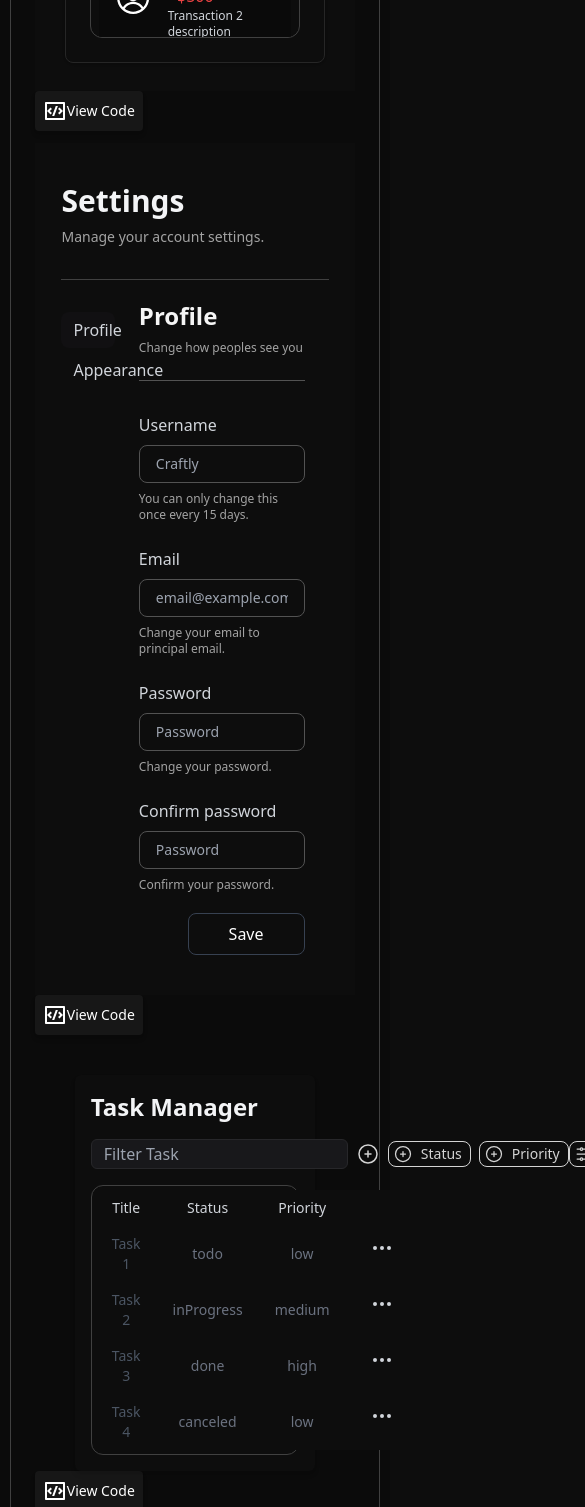
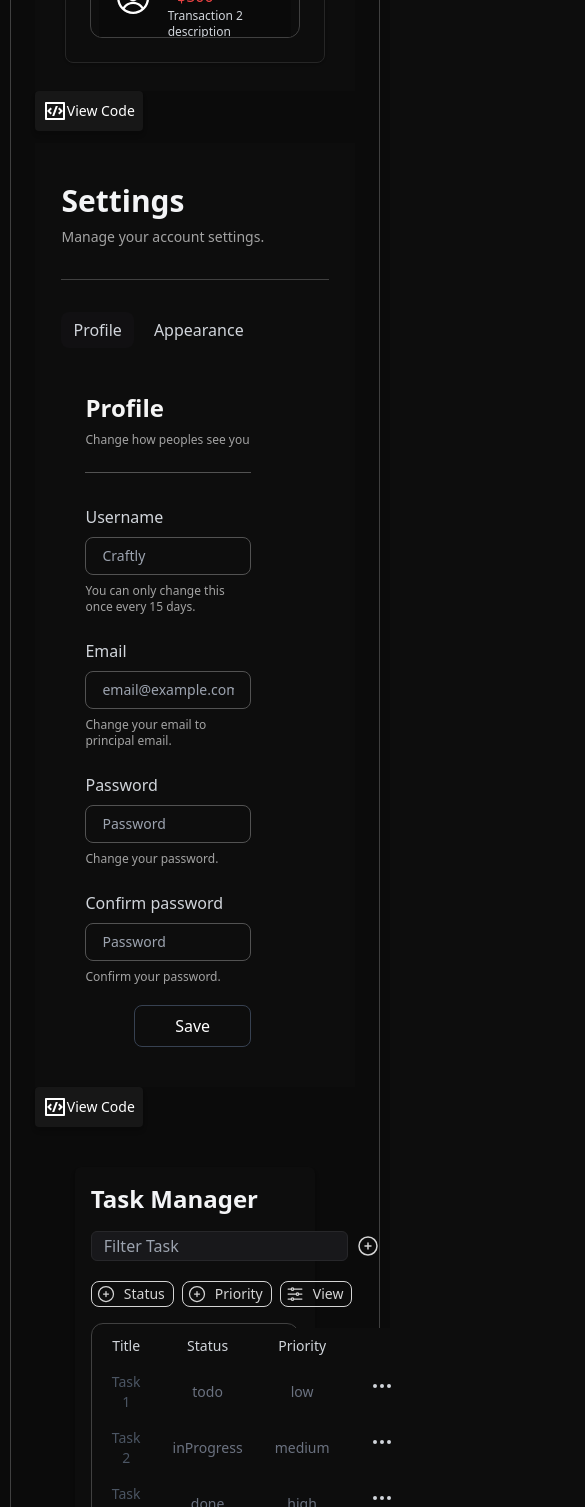
Before and after one commit to rafael-bit/craftly, a Next.js app: page /component in a window 390 px wide. Shown: the part 1216-2723 px from the top of the page, 585 px wide, since content can reach past the window. Built offline with nearby package versions, Linux system fonts and the light colour scheme.

Commit message:
fix: fixed the responsiviness mode

```diff
--- a/app/components/SettingsForm.tsx
+++ b/app/components/SettingsForm.tsx
@@ -223,9 +223,9 @@ export default function SettingsForm() {
 							Manage your account settings.
 						</h5>
 					</header>
-					<div className="flex">
-						<aside className="w-1/5 mt-3">
-							<ul className="flex flex-col">
+					<div className="flex flex-col md:flex-row">
+						<aside className="w-full md:w-1/5 mt-3">
+							<ul className="flex md:flex-col flex-row gap-2 mb-10 md:mb-0">
 								{Object.keys(sections).map((section) => (
 									<li
 										key={section}
--- a/app/components/Tasks.tsx
+++ b/app/components/Tasks.tsx
@@ -348,7 +348,8 @@ export default function Tasks() {
 			<div className="relative w-3/4 mx-auto mt-10 p-4 bg-primary rounded-md shadow-md">
 				<h1 className="text-2xl font-bold text-gray-100 mb-4">Task Manager</h1>
 
-				<div className="flex gap-2 mb-4 items-center">
+				<div className="md:flex gap-2 mb-4 items-center">
+					<div className="flex gap-2">
 						<input
 							type="text"
 							placeholder="Filter Task"
@@ -364,7 +365,7 @@ export default function Tasks() {
 								<path strokeLinecap="round" strokeLinejoin="round" d="M12 9v6m3-3H9m12 0a9 9 0 1 1-18 0 9 9 0 0 1 18 0Z" />
 							</svg>
 						</button>
-
+					</div>
 					<TaskFilters
 						filters={filters}
 						onFilterChange={updateFilters}
--- a/app/components/ui/TaskFilters.tsx
+++ b/app/components/ui/TaskFilters.tsx
@@ -17,8 +17,8 @@ export const TaskFilters = ({
 	onVisibleTaskCountChange,
 }: TaskFiltersProps) => {
 	return (
-		<div className="flex gap-2 w-full">
-			<div className="flex justify-around w-full">
+		<div className="mt-5 md:mt-0 w-full">
+			<div className="flex gap-2 md:justify-around w-full">
 				<div className="flex gap-2">
 					<StatusFilter
 						selectedStatus={filters.status}
```
Also changed, not shown: public/Logo.svg (added), public/login.svg (added). Lines whose indentation alone changed are shown as unchanged.
